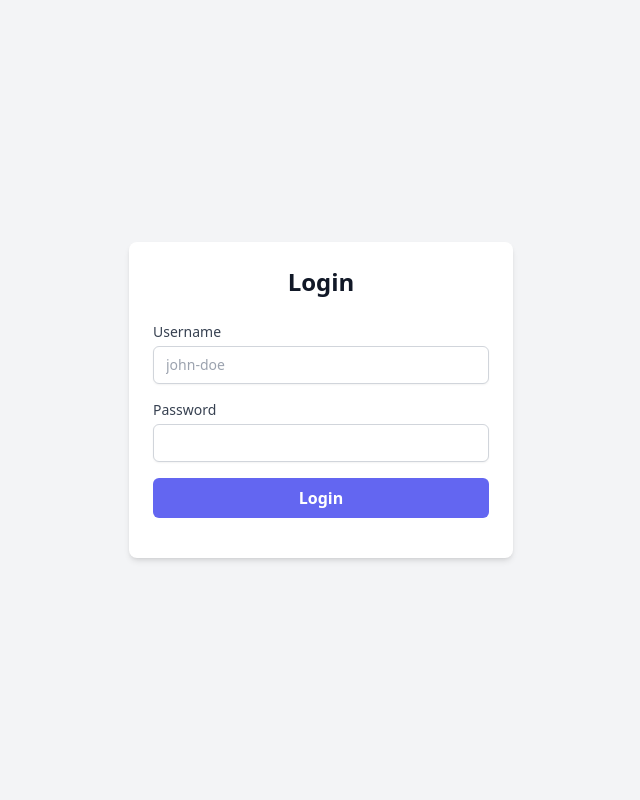
After one commit to arbs09/simplesnap, a Flask app: page /login in a window 1280 px wide. The commit adds this page. Shown: the whole page, without its empty margins (319-959 px from the left). Run offline with Flask 3, Linux system fonts and the light colour scheme.

Commit message:
add login

```diff
--- a/app.py
+++ b/app.py
@@ -1,12 +1,59 @@
-from flask import Flask, request, abort, render_template, Response
+from flask import Flask, request, abort, render_template, Response, redirect, url_for, flash
+from dotenv import load_dotenv
+from flask_login import LoginManager, UserMixin, login_user, logout_user, login_required, current_user
+from werkzeug.security import generate_password_hash, check_password_hash
+import os
+
+load_dotenv()
 
 app = Flask(__name__)
+app.secret_key = os.getenv("SECRET_KEY", "mysecret")
 
-# Simulate a database of users
+login_manager = LoginManager()
+login_manager.init_app(app)
+login_manager.login_view = 'login'
+
+# Simulate a database of users with hashed passwords
 users_db = {
-    "john": {"name": "John Doe", "instagram": "thisisjohn"},
-    "jane": {"name": "Jane Smith"}
+    "john": {"name": "John Doe", "password": generate_password_hash("johnspassword")},
+    "jane": {"name": "Jane Smith", "password": generate_password_hash("janespassword")}
 }
+
+class User(UserMixin):
+    def __init__(self, username):
+        self.id = username
+        self.username = username
+        self.name = users_db[username]['name']
+
+@login_manager.user_loader
+def load_user(username):
+    if username in users_db:
+        return User(username)
+    return None
+
+@app.route('/login', methods=['GET', 'POST'])
+def login():
+    if request.method == 'POST':
+        username = request.form.get('username')
+        password = request.form.get('password')
+        user = users_db.get(username)
+
+        if user and check_password_hash(user['password'], password):
+            user_obj = User(username)
+            login_user(user_obj)
+            flash('Logged in successfully.', 'success')
+            return redirect(url_for('user_home_path', username=username))
+        else:
+            flash('Invalid username or password.', 'danger')
+
+    return render_template('login.html')
+
+@app.route('/logout')
+@login_required
+def logout():
+    logout_user()
+    flash('You have been logged out.', 'info')
+    return redirect(url_for('home'))
 
 @app.route('/')
 def home():
@@ -23,16 +70,17 @@ def robots_txt():
     return Response(content, mimetype='text/plain')
 
 @app.route('/<username>')
+@login_required
 def user_home_path(username):
     return serve_user_page(username)
 
-# Unified function to handle both subdomain and path requests
+# user profile stuff
 def serve_user_page(username):
     user = users_db.get(username)
     if user:
-        response = f"Welcome {user['name']} to your personal site!"
-        return response
+        return render_template('user_profile.html', user=user)
     else:
+        # 404 if no user found
         abort(404)
 
 @app.errorhandler(404)
--- a/requirements.txt
+++ b/requirements.txt
@@ -2,7 +2,10 @@ blinker==1.8.2
 click==8.1.7
 colorama==0.4.6
 Flask==3.0.3
+Flask-Login==0.6.3
 itsdangerous==2.2.0
 Jinja2==3.1.4
 MarkupSafe==2.1.5
+psycopg2-binary==2.9.9
+python-dotenv==1.0.1
 Werkzeug==3.0.4
--- a/static/main.css
+++ b/static/main.css
@@ -558,27 +558,137 @@ video {
   position: static;
 }
 
+.mb-4 {
+  margin-bottom: 1rem;
+}
+
+.mb-6 {
+  margin-bottom: 1.5rem;
+}
+
+.mt-1 {
+  margin-top: 0.25rem;
+}
+
+.mt-4 {
+  margin-top: 1rem;
+}
+
 .block {
   display: block;
+}
+
+.flex {
+  display: flex;
+}
+
+.min-h-screen {
+  min-height: 100vh;
+}
+
+.w-full {
+  width: 100%;
+}
+
+.max-w-sm {
+  max-width: 24rem;
+}
+
+.flex-col {
+  flex-direction: column;
+}
+
+.items-center {
+  align-items: center;
+}
+
+.justify-center {
+  justify-content: center;
+}
+
+.space-y-6 > :not([hidden]) ~ :not([hidden]) {
+  --tw-space-y-reverse: 0;
+  margin-top: calc(1.5rem * calc(1 - var(--tw-space-y-reverse)));
+  margin-bottom: calc(1.5rem * var(--tw-space-y-reverse));
+}
+
+.rounded-lg {
+  border-radius: 0.5rem;
+}
+
+.rounded-md {
+  border-radius: 0.375rem;
+}
+
+.border {
+  border-width: 1px;
+}
+
+.border-gray-300 {
+  --tw-border-opacity: 1;
+  border-color: rgb(209 213 219 / var(--tw-border-opacity));
+}
+
+.bg-indigo-500 {
+  --tw-bg-opacity: 1;
+  background-color: rgb(99 102 241 / var(--tw-bg-opacity));
+}
+
+.bg-white {
+  --tw-bg-opacity: 1;
+  background-color: rgb(255 255 255 / var(--tw-bg-opacity));
+}
+
+.bg-gray-100 {
+  --tw-bg-opacity: 1;
+  background-color: rgb(243 244 246 / var(--tw-bg-opacity));
+}
+
+.p-6 {
+  padding: 1.5rem;
+}
+
+.px-3 {
+  padding-left: 0.75rem;
+  padding-right: 0.75rem;
+}
+
+.px-4 {
+  padding-left: 1rem;
+  padding-right: 1rem;
+}
+
+.py-2 {
+  padding-top: 0.5rem;
+  padding-bottom: 0.5rem;
+}
+
+.px-6 {
+  padding-left: 1.5rem;
+  padding-right: 1.5rem;
 }
 
 .text-center {
   text-align: center;
 }
 
-.text-lg {
-  font-size: 1.125rem;
-  line-height: 1.75rem;
-}
-
-.text-xl {
-  font-size: 1.25rem;
-  line-height: 1.75rem;
+.text-2xl {
+  font-size: 1.5rem;
+  line-height: 2rem;
 }
 
 .text-4xl {
   font-size: 2.25rem;
   line-height: 2.5rem;
+}
+
+.text-sm {
+  font-size: 0.875rem;
+  line-height: 1.25rem;
+}
+
+.font-medium {
+  font-weight: 500;
 }
 
 .font-semibold {
@@ -589,6 +699,31 @@ video {
   letter-spacing: 0.025em;
 }
 
+.text-gray-600 {
+  --tw-text-opacity: 1;
+  color: rgb(75 85 99 / var(--tw-text-opacity));
+}
+
+.text-gray-700 {
+  --tw-text-opacity: 1;
+  color: rgb(55 65 81 / var(--tw-text-opacity));
+}
+
+.text-gray-900 {
+  --tw-text-opacity: 1;
+  color: rgb(17 24 39 / var(--tw-text-opacity));
+}
+
+.text-red-600 {
+  --tw-text-opacity: 1;
+  color: rgb(220 38 38 / var(--tw-text-opacity));
+}
+
+.text-white {
+  --tw-text-opacity: 1;
+  color: rgb(255 255 255 / var(--tw-text-opacity));
+}
+
 .underline {
   text-decoration-line: underline;
 }
@@ -596,3 +731,51 @@ video {
 .underline-offset-8 {
   text-underline-offset: 8px;
 }
+
+.shadow-md {
+  --tw-shadow: 0 4px 6px -1px rgb(0 0 0 / 0.1), 0 2px 4px -2px rgb(0 0 0 / 0.1);
+  --tw-shadow-colored: 0 4px 6px -1px var(--tw-shadow-color), 0 2px 4px -2px var(--tw-shadow-color);
+  box-shadow: var(--tw-ring-offset-shadow, 0 0 #0000), var(--tw-ring-shadow, 0 0 #0000), var(--tw-shadow);
+}
+
+.shadow-sm {
+  --tw-shadow: 0 1px 2px 0 rgb(0 0 0 / 0.05);
+  --tw-shadow-colored: 0 1px 2px 0 var(--tw-shadow-color);
+  box-shadow: var(--tw-ring-offset-shadow, 0 0 #0000), var(--tw-ring-shadow, 0 0 #0000), var(--tw-shadow);
+}
+
+.hover\:bg-indigo-600:hover {
+  --tw-bg-opacity: 1;
+  background-color: rgb(79 70 229 / var(--tw-bg-opacity));
+}
+
+.focus\:border-indigo-500:focus {
+  --tw-border-opacity: 1;
+  border-color: rgb(99 102 241 / var(--tw-border-opacity));
+}
+
+.focus\:outline-none:focus {
+  outline: 2px solid transparent;
+  outline-offset: 2px;
+}
+
+.focus\:ring-1:focus {
+  --tw-ring-offset-shadow: var(--tw-ring-inset) 0 0 0 var(--tw-ring-offset-width) var(--tw-ring-offset-color);
+  --tw-ring-shadow: var(--tw-ring-inset) 0 0 0 calc(1px + var(--tw-ring-offset-width)) var(--tw-ring-color);
+  box-shadow: var(--tw-ring-offset-shadow), var(--tw-ring-shadow), var(--tw-shadow, 0 0 #0000);
+}
+
+.focus\:ring-2:focus {
+  --tw-ring-offset-shadow: var(--tw-ring-inset) 0 0 0 var(--tw-ring-offset-width) var(--tw-ring-offset-color);
+  --tw-ring-shadow: var(--tw-ring-inset) 0 0 0 calc(2px + var(--tw-ring-offset-width)) var(--tw-ring-color);
+  box-shadow: var(--tw-ring-offset-shadow), var(--tw-ring-shadow), var(--tw-shadow, 0 0 #0000);
+}
+
+.focus\:ring-indigo-500:focus {
+  --tw-ring-opacity: 1;
+  --tw-ring-color: rgb(99 102 241 / var(--tw-ring-opacity));
+}
+
+.focus\:ring-offset-2:focus {
+  --tw-ring-offset-width: 2px;
+}
--- /dev/null
+++ b/templates/login.html
@@ -0,0 +1,41 @@
+{% extends 'base.html' %}
+{% set page_title = "simplesnap.de" %}
+{% block content %}
+<div class="min-h-screen flex items-center justify-center bg-gray-100">
+    <div class="w-full max-w-sm bg-white p-6 rounded-lg shadow-md">
+        <h2 class="text-2xl font-semibold text-gray-900 text-center">Login</h2>
+
+        <br>
+
+        <form method="POST" action="{{ url_for('login') }}">
+            <!-- Username -->
+            <div class="mb-4">
+                <label for="username" class="block text-sm font-medium text-gray-700">Username</label>
+                <input type="text" id="username" name="username" placeholder="john-doe" required class="mt-1 block w-full px-3 py-2 border border-gray-300 rounded-md shadow-sm focus:outline-none focus:ring-1 focus:ring-indigo-500 focus:border-indigo-500 text-sm">
+            </div>
+
+            <!-- Password -->
+            <div class="mb-4">
+                <label for="password" class="block text-sm font-medium text-gray-700">Password</label>
+                <input type="password" id="password" name="password" required class="mt-1 block w-full px-3 py-2 border border-gray-300 rounded-md shadow-sm focus:outline-none focus:ring-1 focus:ring-indigo-500 focus:border-indigo-500 text-sm">
+            </div>
+
+            <!-- Submit Button -->
+            <div class="mb-4">
+                <button type="submit" class="w-full bg-indigo-500 text-white font-semibold py-2 px-4 rounded-md hover:bg-indigo-600 focus:outline-none focus:ring-2 focus:ring-indigo-500 focus:ring-offset-2">Login</button>
+            </div>
+
+            <!-- Flash Messages -->
+            {% with messages = get_flashed_messages(with_categories=true) %}
+                {% if messages %}
+                    <ul class="mt-4">
+                        {% for category, message in messages %}
+                            <li class="text-red-600">{{ message }}</li>
+                        {% endfor %}
+                    </ul>
+                {% endif %}
+            {% endwith %}
+        </form>
+    </div>
+</div>
+{% endblock %}
--- /dev/null
+++ b/templates/user_profile.html
@@ -0,0 +1,5 @@
+{% extends 'base.html' %}
+{% set page_title = "{{ user }}'s Profile" %}
+{% block content %}
+<h1 class="text-center text-4xl underline underline-offset-8 font-semibold tracking-wide">{{ user.name }}</h1>
+{% endblock %}
```
Also changed, not shown: dev.md (added, +1 -0 lines), templates/home.html (+7 -1 lines).
